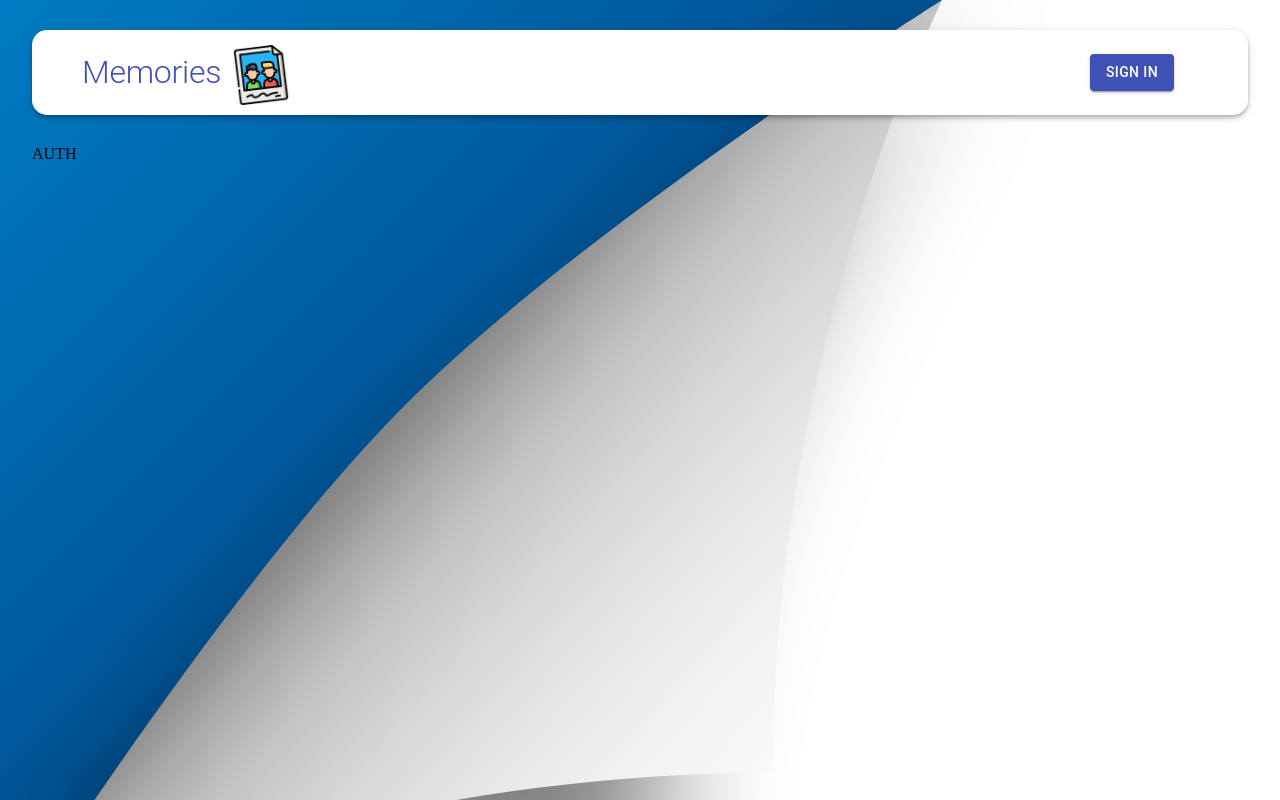
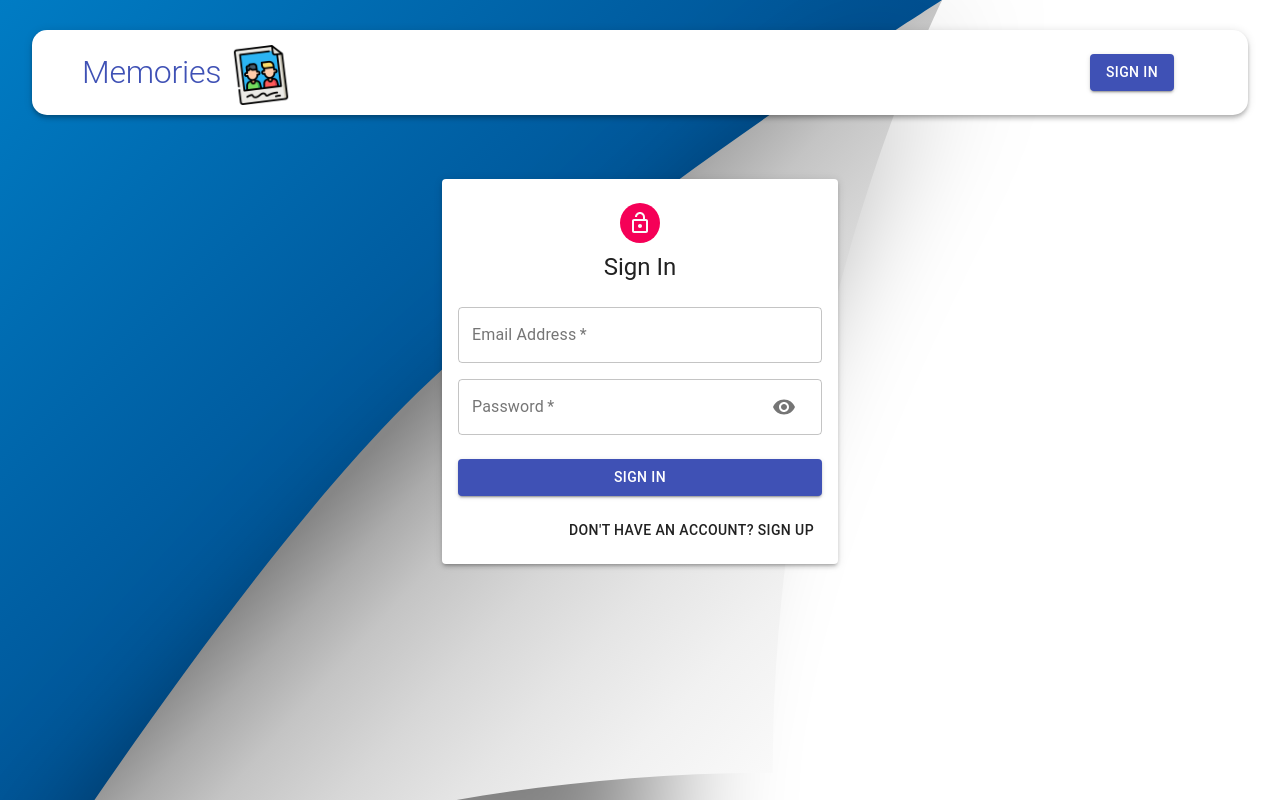
Before and after one commit to timrager/memories_app, a React (Create React App) app in the folder client/: page /auth in a window 1280 px wide. Built offline with nearby package versions, Linux system fonts and the light colour scheme.

Commit message:
added Auth and Input components; prepping for Google Auth

```diff
--- a/client/src/components/Auth/Auth.js
+++ b/client/src/components/Auth/Auth.js
@@ -1,12 +1,86 @@
-import React from 'react';
+import React, { useState } from 'react';
+import { Avatar, Button, Paper, Grid, Typography, Container } from '@material-ui/core';
+import LockOutlinedIcon from '@material-ui/icons/LockOpenOutlined';
+import Input from './Input';
+import useStyles from './styles';
 
 const Auth = () => {
+
+  const classes = useStyles();
+  const [showPassword, setShowPassword] = useState(false);
+  const [isSignup, setIsSignup] = useState(false);
+
+  const handleSubmit = () => {
+
+  };
+
+  const handleChange = e => {
+
+  };
+
+  const handleShowPassword = () => setShowPassword((prevShowPassword) => !prevShowPassword);
+
+  const switchMode = () => {
+    setIsSignup((prevIsSignup) => !prevIsSignup);
+    handleShowPassword(false);
+  };
+
   return (
-    <div>
-      AUTH
-    </div>
-  )
-}
+    <Container component="main" maxWidth="xs">
+      <Paper className={classes.paper} elevation={3}>
+        <Avatar className={classes.avatar}>
+          <LockOutlinedIcon />
+        </Avatar>
+        <Typography variant="h5">{isSignup ? 'Sign Up' : 'Sign In'}</Typography>
+        <form className={classes.form} onSubmit={handleSubmit}>
+          <Grid container spacing={2}>
+            {isSignup && (
+              <>
+                <Input
+                  name="firstName"
+                  label="First Name"
+                  handleChange={handleChange}
+                  autofocus
+                  half
+                />
+                <Input
+                  name="lastName"
+                  label="Last Name"
+                  handleChange={handleChange}
+                  half
+                />
+              </>
+            )}
+            <Input
+              name="email"
+              label="Email Address"
+              handleChange={handleChange}
+              type="email"
+            />
+            <Input
+              name="password"
+              label="Password"
+              handleChange={handleChange}
+              type={showPassword ? "text" : "password"}
+              handleShowPassword={handleShowPassword}
+            />
+            {isSignup && <Input name="confirmPassword" label="Repeat Password" handleChange={handleChange} type="password" />}
+          </Grid>
+          <Button type="submit" fullWidth variant="contained" color="primary" className={classes.submit}>
+            {isSignup ? 'Sign Up' : 'Sign In'}
+          </Button>
+          <Grid container justify="flex-end">
+            <Grid item>
+              <Button onClick={switchMode}>
+                {isSignup ? 'Already have an account? Sign In' : "Don't have an account? Sign Up"}
+              </Button>
+            </Grid>
+          </Grid>
+        </form>
+      </Paper>
+    </Container>
+  );
+};
 
 
 export default Auth;
--- /dev/null
+++ b/client/src/components/Auth/Input.js
@@ -0,0 +1,31 @@
+import React from 'react'
+import { TextField, Grid, InputAdornment, IconButton } from '@material-ui/core';
+import Visibility from '@material-ui/icons/Visibility';
+import VisibilityOff from '@material-ui/icons/VisibilityOff';
+
+const Input = ({ name, handleChange, label, half, autoFocus, type, handleShowPassword }) => (
+  <Grid item xs={12} sm={half ? 6 : 12}>
+    <TextField
+      name={name}
+      onChange={handleChange}
+      variant="outlined"
+      required
+      fullWidth
+      label={label}
+      autoFocus={autoFocus}
+      type={type}
+      InputProps={name === 'password' ? {
+        endAdornment: (
+          <InputAdornment position="end">
+            <IconButton onClick={handleShowPassword}>
+              {type === 'password' ? <Visibility /> : <VisibilityOff />}
+            </IconButton>
+          </InputAdornment>
+        ),
+      } : null}
+    />
+  </Grid>
+);
+
+
+export default Input;
--- a/client/src/components/Auth/styles.js
+++ b/client/src/components/Auth/styles.js
@@ -0,0 +1,30 @@
+import { makeStyles } from '@material-ui/core/styles';
+
+export default makeStyles((theme) => ({
+  paper: {
+    marginTop: theme.spacing(8),
+    display: 'flex',
+    flexDirection: 'column',
+    alignItems: 'center',
+    padding: theme.spacing(2),
+  },
+  root: {
+    '& .MuiTextField-root': {
+      margin: theme.spacing(1),
+    },
+  },
+  avatar: {
+    margin: theme.spacing(1),
+    backgroundColor: theme.palette.secondary.main,
+  },
+  form: {
+    width: '100%', // Fix IE 11 issue.
+    marginTop: theme.spacing(3),
+  },
+  submit: {
+    margin: theme.spacing(3, 0, 2),
+  },
+  googleButton: {
+    marginBottom: theme.spacing(2),
+  },
+}));
--- a/client/src/components/Home/Home.js
+++ b/client/src/components/Home/Home.js
@@ -1,11 +1,11 @@
-import React from 'react';
-import { useState, useEffect } from 'react';
+import React, { useState, useEffect } from 'react';
 import { useDispatch } from 'react-redux';
 import { Container, Grow, Grid } from '@material-ui/core';
 
+import { getPosts } from '../../actions/posts';
 import Posts from '../Posts/Posts';
 import Form from '../Form/Form';
-import { getPosts } from '../../actions/posts';
+
 import useStyles from './styles';
 
 const Home = () => {
```
Also changed, not shown: 1 other file (tests, documents, lock files or other folders).
